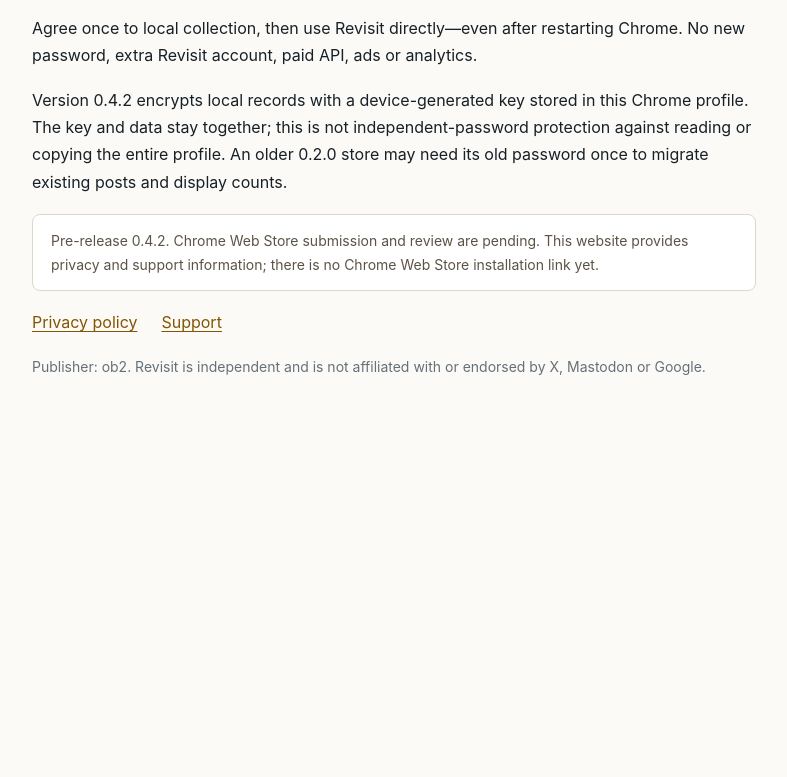
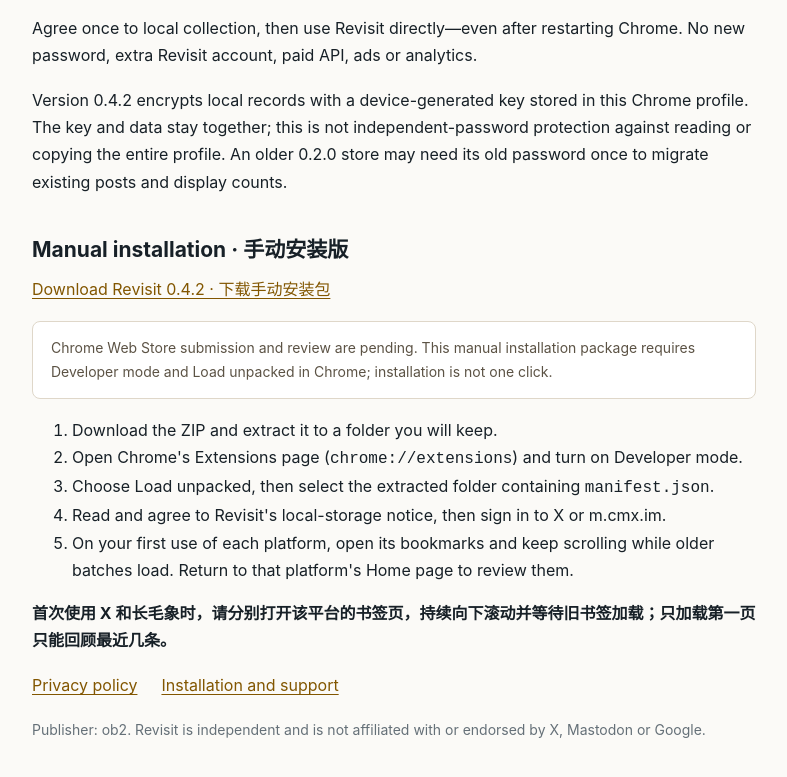
Before and after one commit to Reliable7650/revisit-privacy, a plain HTML site: page index.html in a window 1280 px wide. Shown: the part 563-1340 px from the top of the page, without its empty margins (246-1033 px from the left). Before the commit the page ends 1087 px from the top, so only its background shows below. Drawn offline with Linux system fonts and the light colour scheme.

Commit message:
Publish Revisit 0.4.2 manual installation package and first-use instructions

```diff
--- a/index.html
+++ b/index.html
@@ -7,7 +7,17 @@
 <p>Open the original post and its replies, or remove and restore a bookmark from its Home card. Displayed engagement counts are the last collected snapshot. X also offers an optional background load-more control with separate agreement and a Stop action. Mastodon uses the native bookmark page; it has no separate authorization or active batch reader.</p>
 <p>Agree once to local collection, then use Revisit directly—even after restarting Chrome. No new password, extra Revisit account, paid API, ads or analytics.</p>
 <p>Version 0.4.2 encrypts local records with a device-generated key stored in this Chrome profile. The key and data stay together; this is not independent-password protection against reading or copying the entire profile. An older 0.2.0 store may need its old password once to migrate existing posts and display counts.</p>
-<p class="notice">Pre-release 0.4.2. Chrome Web Store submission and review are pending. This website provides privacy and support information; there is no Chrome Web Store installation link yet.</p>
-<p class="links"><a href="privacy.html">Privacy policy</a><a href="support.html">Support</a></p>
+<h2>Manual installation · 手动安装版</h2>
+<p><a href="downloads/revisit-0.4.2.zip" download>Download Revisit 0.4.2 · 下载手动安装包</a></p>
+<p class="notice">Chrome Web Store submission and review are pending. This manual installation package requires Developer mode and Load unpacked in Chrome; installation is not one click.</p>
+<ol>
+<li>Download the ZIP and extract it to a folder you will keep.</li>
+<li>Open Chrome's Extensions page (<code>chrome://extensions</code>) and turn on Developer mode.</li>
+<li>Choose Load unpacked, then select the extracted folder containing <code>manifest.json</code>.</li>
+<li>Read and agree to Revisit's local-storage notice, then sign in to X or m.cmx.im.</li>
+<li>On your first use of each platform, open its bookmarks and keep scrolling while older batches load. Return to that platform's Home page to review them.</li>
+</ol>
+<p><strong>首次使用 X 和长毛象时，请分别打开该平台的书签页，持续向下滚动并等待旧书签加载；只加载第一页只能回顾最近几条。</strong></p>
+<p class="links"><a href="privacy.html">Privacy policy</a><a href="support.html">Installation and support</a></p>
 <p class="muted">Publisher: ob2. Revisit is independent and is not affiliated with or endorsed by X, Mastodon or Google.</p>
 </main></body></html>
```
Also changed, not shown: support.html (+4 -0 lines), 1 other file.
